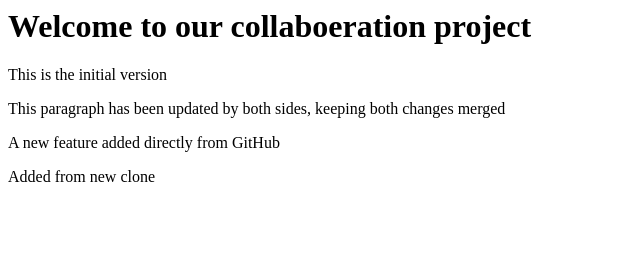
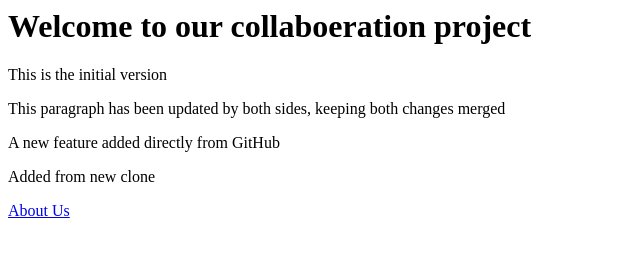
Before and after one commit to dgruploads01/collaboration_project, a plain HTML site: page index.html in a window 1280 px wide. Shown: the full height of the page, 0-640 px from the left. Drawn offline with Linux system fonts and the light colour scheme.

Commit message:
feature: Add link to about page

```diff
--- a/index.html
+++ b/index.html
@@ -3,3 +3,4 @@
 <p>This paragraph has been updated by both sides, keeping both changes merged</p>
 <p>A new feature added directly from GitHub</p>
 <footer>Added from new clone</footer>
+<p><a href="about.html">About Us</a></p>
```
